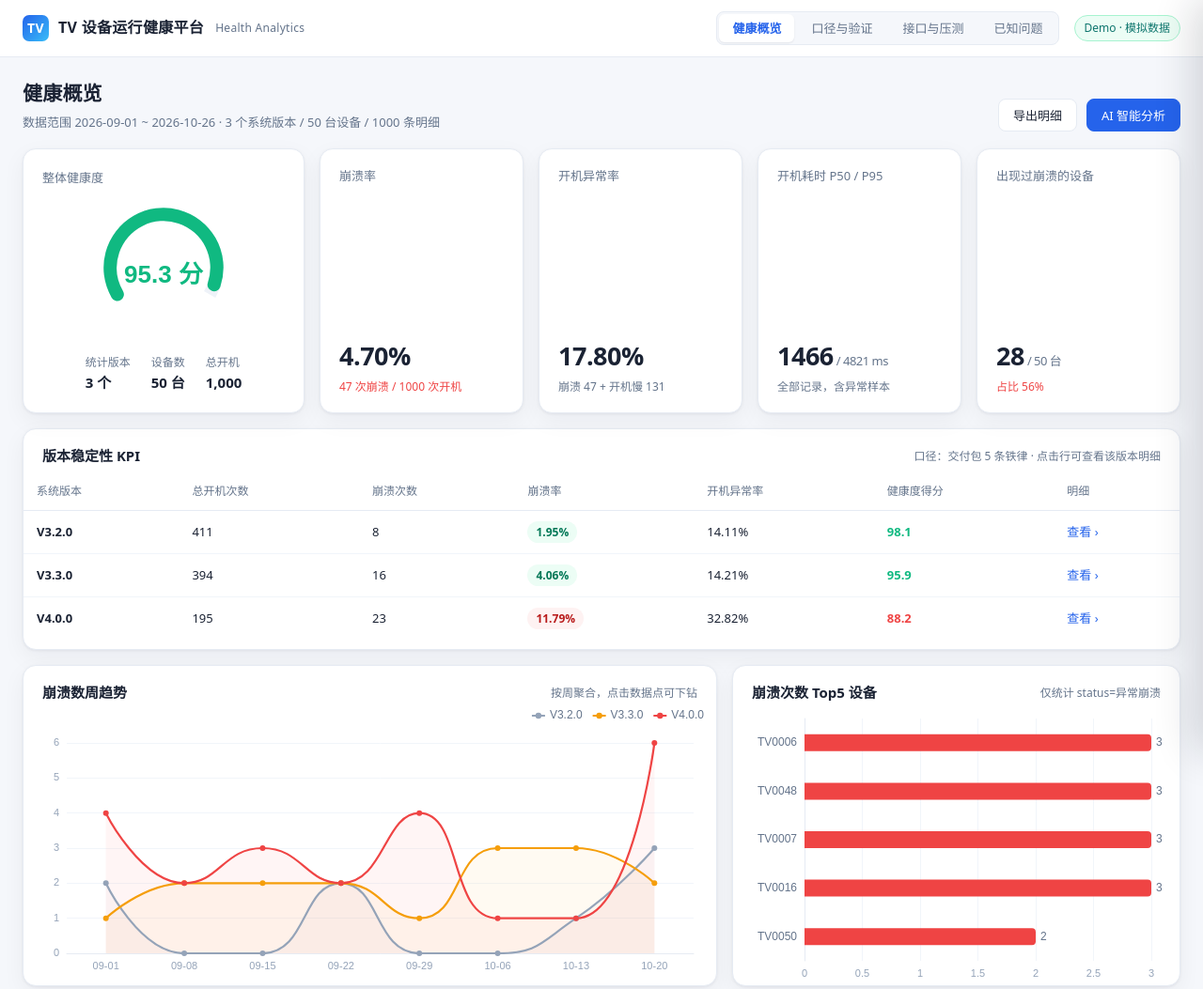
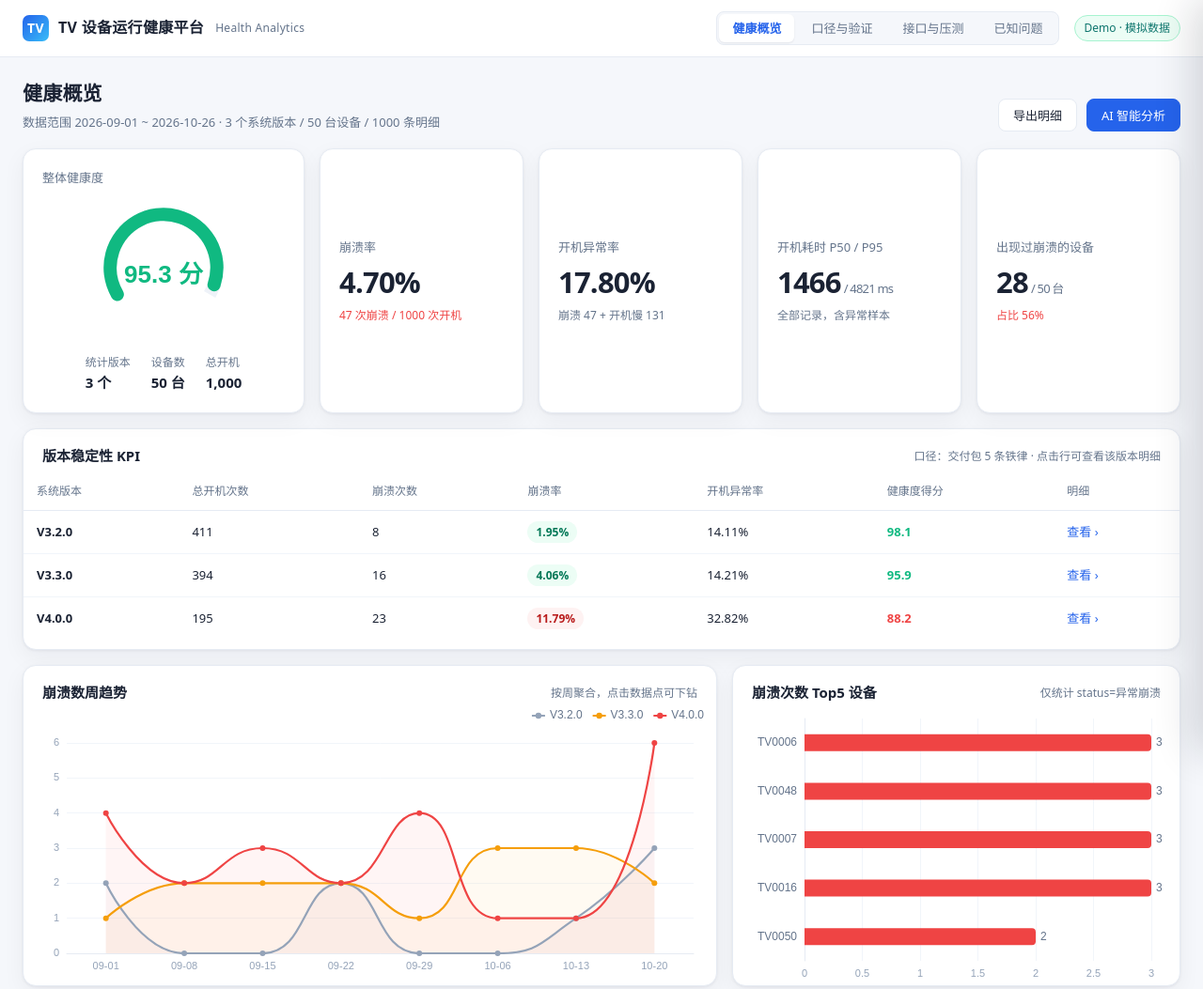
Before and after one commit to weng69081-prog/android-tv-health-demo, a plain HTML site: page index.html in a window 1280 px wide. Shown: the top 1053 px of the page at 94% size. Drawn offline with Linux system fonts and the light colour scheme.

Commit message:
add style.css

```diff
--- a/style.css
+++ b/style.css
@@ -65,9 +65,9 @@
   .score-meta b{display:block;font-size:15px;color:var(--text);}
 
   .kpis{display:grid;grid-template-columns:repeat(4,1fr);gap:16px;}
-  .kpi{padding:18px 20px;display:flex;flex-direction:column;justify-content:space-between;min-height:112px;}
+  .kpi{padding:20px 20px;display:flex;flex-direction:column;justify-content:center;gap:7px;min-height:112px;}
   .kpi .t{font-size:13px;color:var(--muted);display:flex;align-items:center;gap:6px;}
-  .kpi .v{font-size:27px;font-weight:700;letter-spacing:-.5px;margin-top:auto;}
+  .kpi .v{font-size:31px;font-weight:700;letter-spacing:-.8px;margin-top:2px;line-height:1.1;}
   .kpi .v span{font-size:13px;font-weight:400;color:var(--muted);margin-left:3px;}
   .kpi .d{font-size:12px;margin-top:2px;}
   .up{color:var(--good);} .down{color:var(--bad);} .flat{color:var(--muted);}
```
